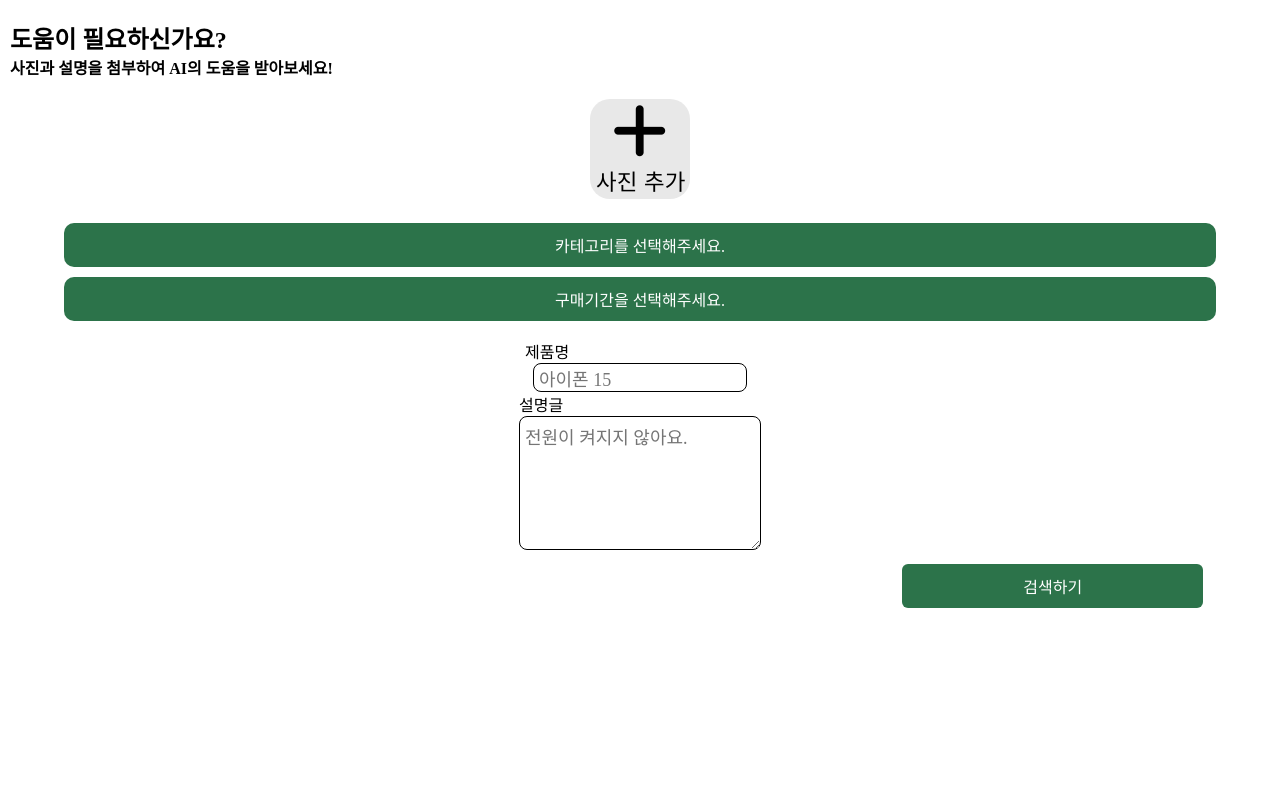
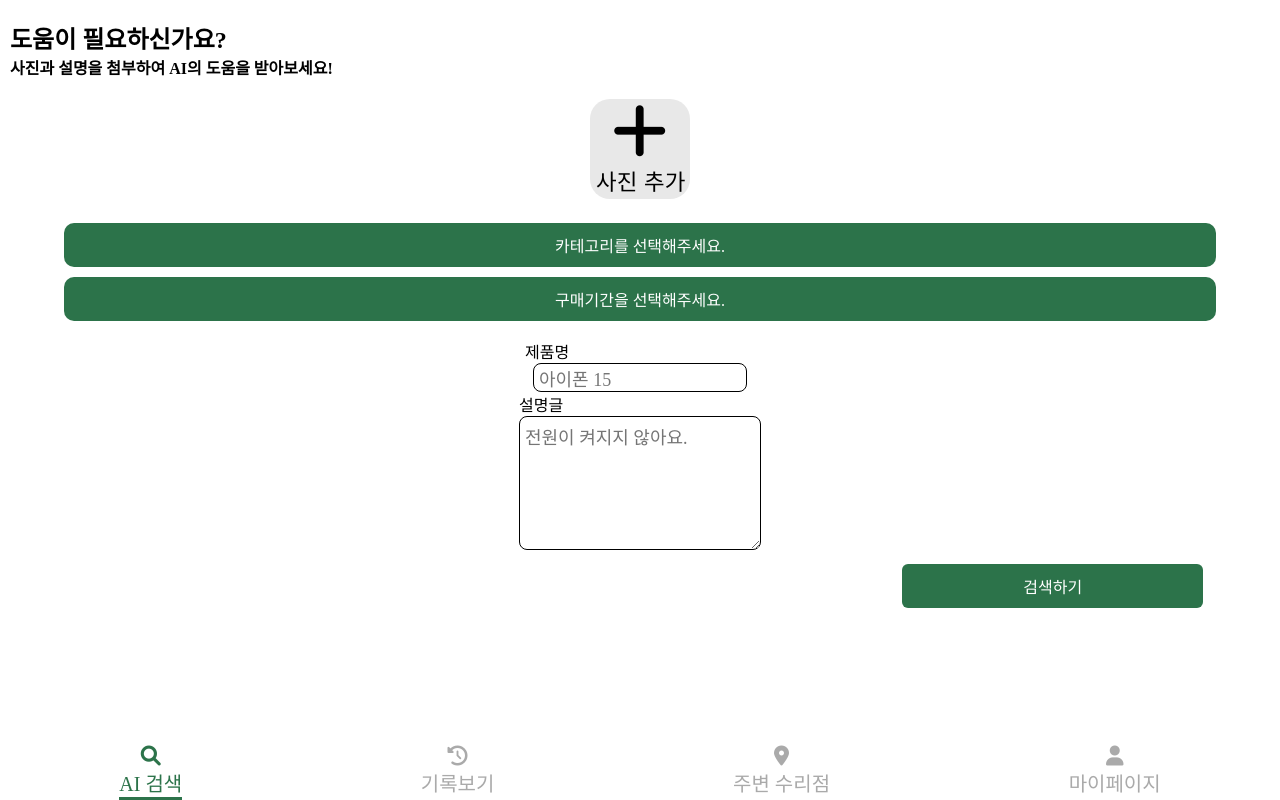
Before and after one commit to ParkMini/Peaceful-Pakistan, a plain HTML site: page FE/main.html in a window 1280 px wide. Drawn offline with Linux system fonts and the light colour scheme; a web font is replaced by a local one.

Commit message:
메인 페이지

```diff
--- a/FE/main.html
+++ b/FE/main.html
@@ -5,6 +5,10 @@
     <meta name="viewport" content="width=device-width, initial-scale=1.0" />
     <title>이게 뭐야</title>
     <link rel="stylesheet" href="./style.css" />
+    <link
+      rel="stylesheet"
+      href="https://cdnjs.cloudflare.com/ajax/libs/font-awesome/6.0.0-beta3/css/all.min.css"
+    />
   </head>
   <body id="main">
     <div id="helpyouinformationmessage">
@@ -13,7 +17,8 @@
     </div>
     <div class="images">
       <div class="image">
-        <img src="./images/add_image.png" alt="" />
+        <img id="addImage" src="./images/add_image.png" alt="add image" />
+        <input type="file" id="fileInput" accept="image/*" />
       </div>
     </div>
     <div id="center">
@@ -26,11 +31,61 @@
       </div>
       <div>
         <p>설명글</p>
-        <textarea name="content" id="content" cols="22" rows="6" placeholder="전원이 켜지지 않아요."></textarea>
+        <textarea
+          name="content"
+          id="content"
+          cols="22"
+          rows="6"
+          placeholder="전원이 켜지지 않아요."
+        ></textarea>
       </div>
     </div>
     <div class="buttonright">
-        <a href=""><button>검색하기</button></a>
+      <a href=""><button>검색하기</button></a>
     </div>
+    <nav>
+      <ul>
+        <li>
+          <a href="./main.html"
+            ><button class="active">
+              <i class="fas fa-search"></i><br />AI 검색
+            </button></a
+          >
+        </li>
+        <li>
+          <a href="#"
+            ><button><i class="fas fa-history"></i> <br />기록보기</button></a
+          >
+        </li>
+        <li>
+          <a href="#"
+            ><button>
+              <i class="fas fa-map-marker-alt"></i><br />주변 수리점
+            </button></a
+          >
+        </li>
+        <li>
+          <a href="#"
+            ><button><i class="fas fa-user"></i><br />마이페이지</button></a
+          >
+        </li>
+      </ul>
+    </nav>
+    <script>
+        document.getElementById('addImage').addEventListener('click', function() {
+            document.getElementById('fileInput').click();
+          });
+
+          document.getElementById('fileInput').addEventListener('change', function(event) {
+            const file = event.target.files[0];
+            if (file) {
+              const reader = new FileReader();
+              reader.onload = function(e) {
+                document.getElementById('addImage').src = e.target.result;
+              }
+              reader.readAsDataURL(file);
+            }
+          });
+    </script>
   </body>
 </html>
--- a/FE/style.css
+++ b/FE/style.css
@@ -1,12 +1,13 @@
 @font-face {
-    font-family: 'Pretendard-Regular';
-    src: url('https://fastly.jsdelivr.net/gh/Project-Noonnu/noonfonts_2107@1.1/Pretendard-Regular.woff') format('woff');
+  font-family: "Pretendard-Regular";
+  src: url("https://fastly.jsdelivr.net/gh/Project-Noonnu/noonfonts_2107@1.1/Pretendard-Regular.woff")
+    format("woff");
   font-weight: 400;
   font-style: normal;
 }
 
 :root {
-    --main-color: #2C734A;
+  --main-color: #2c734a;
 }
 
 * {
@@ -15,7 +16,8 @@
   font-family: "Pretendard-Regular";
 }
 
-html, body {
+html,
+body {
   width: 100%;
   font-family: "Pretendard-Regular";
 }
@@ -198,3 +200,29 @@ html, body {
   display: flex;
   justify-content: end;
 }
+
+nav ul {
+  width: 100%;
+  display: flex;
+  justify-content: space-around;
+  list-style: none;
+  position: fixed;
+  bottom: 0;
+}
+
+nav ul li a button {
+  text-align: center;
+  font-size: 20px;
+  border: 0;
+  background: 0;
+  color: #aaa;
+}
+
+nav ul li a button.active {
+  color: var(--main-color);
+  border-bottom: 3px solid var(--main-color);
+}
+
+#fileInput {
+  display: none;
+}
```
Lines whose indentation alone changed are shown as unchanged.
